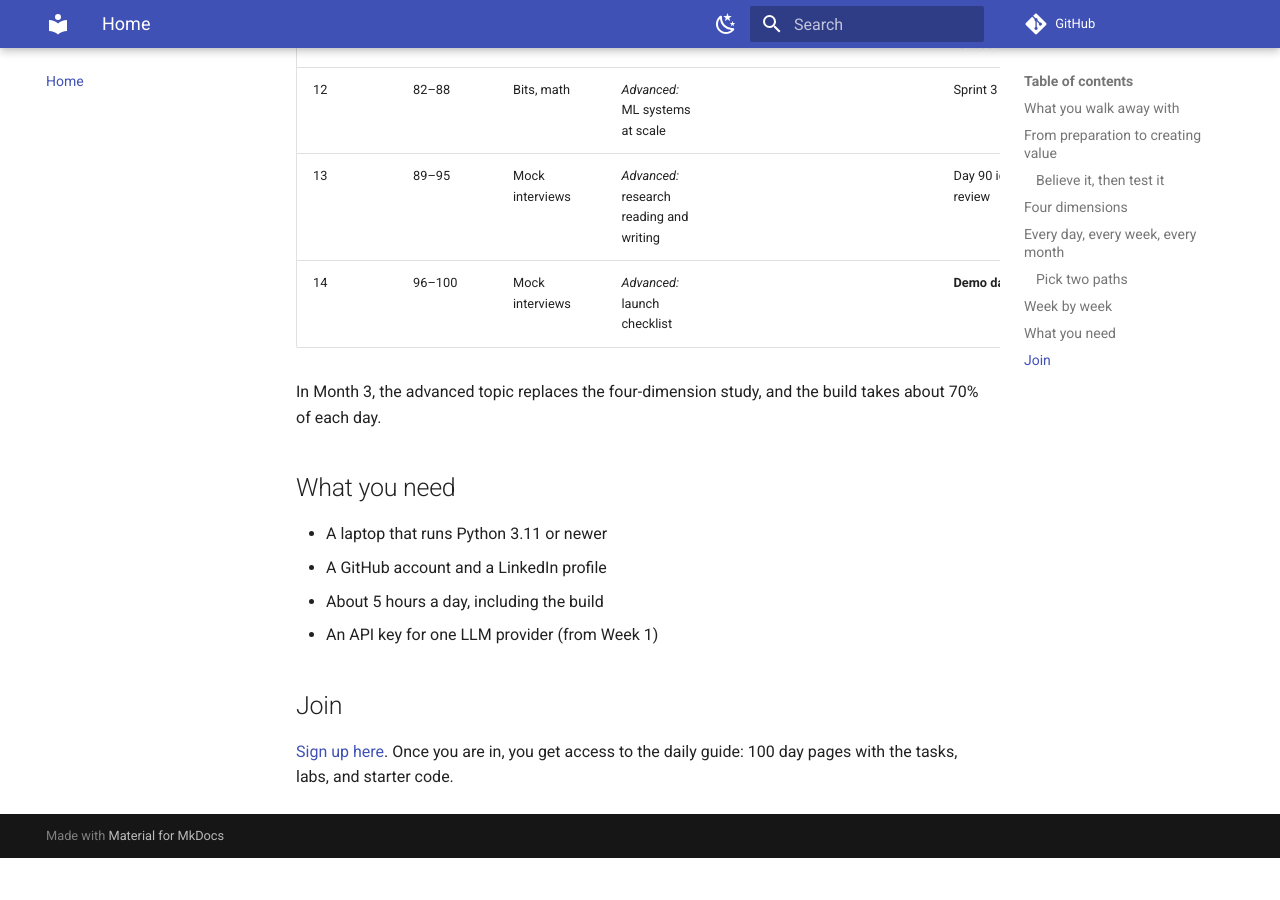
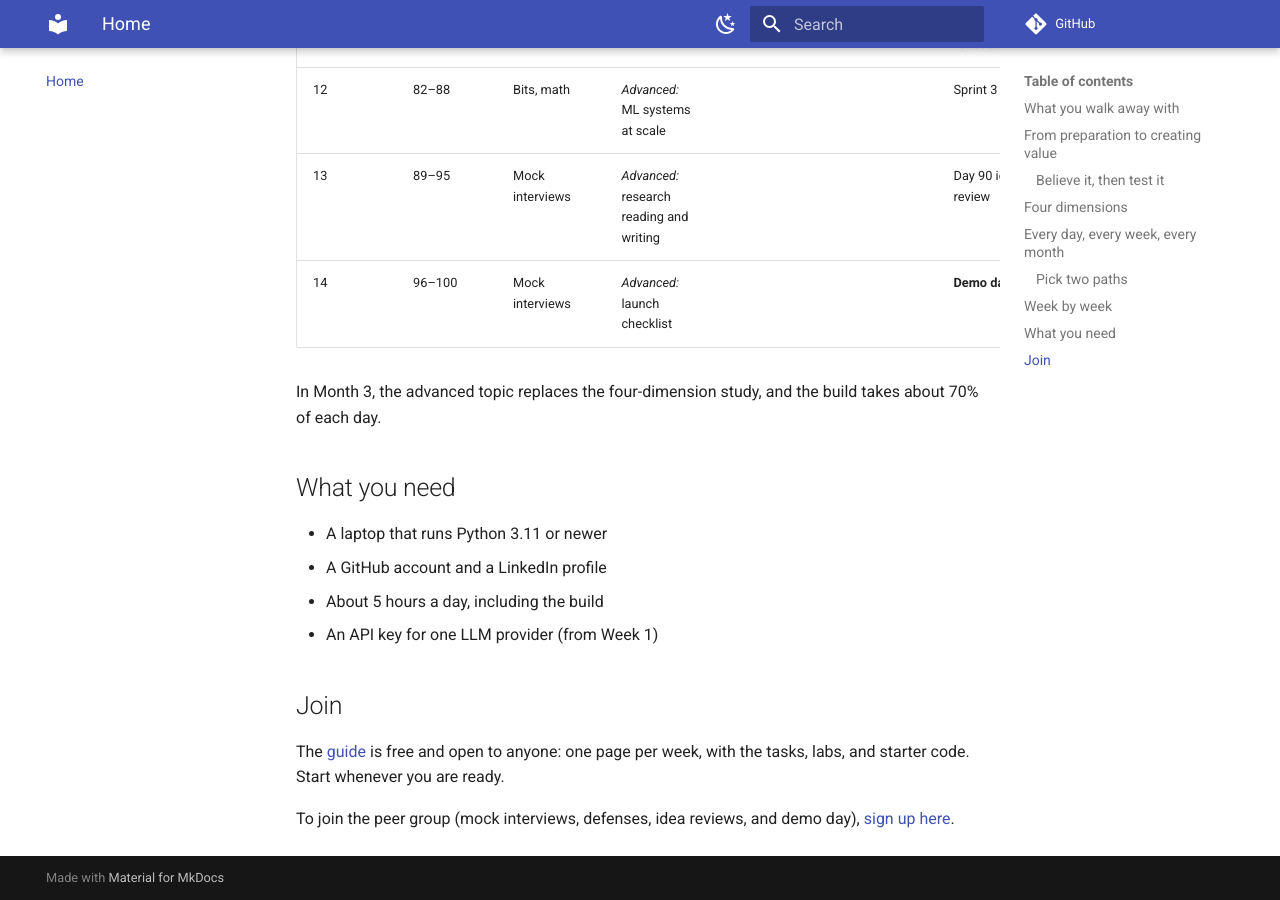
Before and after one commit to dpaul0501/ai-engineer-100, an MkDocs documentation site: the page built from docs/index.md, in a window 1280 px wide and 900 px high, scrolled down 4621 px. Built offline with MkDocs 1.6.1 and Material for MkDocs 9.7.7, drawn with Linux system fonts in a browser that asks for light colours; comment, search, counter and statistics services are not loaded; before the commit the page ends 5479 px from its top, so only the background shows below that.

Commit message:
Link the open guide from the site
The weekly guide and labs are now public; the site points to them and
keeps sign-up for the peer group.

Co-Authored-By: Claude Opus 5.5 <noreply@anthropic.com>

```diff
--- a/docs/index.md
+++ b/docs/index.md
@@ -6,7 +6,7 @@ The goal is not to finish a syllabus. The goal is to become someone who creates
 
 This is a **peer group**, not a class. Participants review each other's work and run mock interviews with each other. Moderators keep the standard, and technology leaders from industry give feedback on your ideas.
 
-[Sign up](https://forms.gle/RSezwZ7xUM5WRHiE8){ .md-button .md-button--primary } [Orientation slides](orientation.html){ .md-button } [What you build](what-you-build.md){ .md-button }
+[Start the guide](https://github.com/dpaul0501/ai-engineer-100-labs){ .md-button .md-button--primary } [Sign up](https://forms.gle/RSezwZ7xUM5WRHiE8){ .md-button } [Orientation slides](orientation.html){ .md-button } [What you build](what-you-build.md){ .md-button }
 
 **Self-paced.** Start whenever you are ready. Day N is a step, not a date. Peers are matched by the stage they have reached, not by start date.
 
@@ -114,4 +114,6 @@ In Month 3, the advanced topic replaces the four-dimension study, and the build
 
 ## Join
 
-[Sign up here](https://forms.gle/RSezwZ7xUM5WRHiE8). Once you are in, you get access to the daily guide: 100 day pages with the tasks, labs, and starter code.
+The [guide](https://github.com/dpaul0501/ai-engineer-100-labs) is free and open to anyone: one page per week, with the tasks, labs, and starter code. Start whenever you are ready.
+
+To join the peer group (mock interviews, defenses, idea reviews, and demo day), [sign up here](https://forms.gle/RSezwZ7xUM5WRHiE8).
--- a/docs/orientation.html
+++ b/docs/orientation.html
@@ -352,7 +352,7 @@ Code: github.com/you/ai-engineer-100</div>
     <li>A public GitHub repo for your work, with a README stating your goal</li>
     <li>An API key for one LLM provider</li>
     <li>Your Day 0 LinkedIn post: why you are doing this, and what you want to build by Day 100</li>
-    <li><a href="https://forms.gle/RSezwZ7xUM5WRHiE8">Sign up</a> to get the daily guide, then read <a href="how-it-works/">how each week works</a> and <a href="paths/">choose your paths</a></li>
+    <li>Open the <a href="https://github.com/dpaul0501/ai-engineer-100-labs">guide</a> and <a href="https://forms.gle/RSezwZ7xUM5WRHiE8">sign up</a> for the peer group, then read <a href="how-it-works/">how each week works</a> and <a href="paths/">choose your paths</a></li>
   </ul>
 </section>
 
--- a/mkdocs.yml
+++ b/mkdocs.yml
@@ -10,6 +10,7 @@ nav:
   - Choose your paths: paths.md
   - What you build: what-you-build.md
   - Resources: resources.md
+  - Guide: https://github.com/dpaul0501/ai-engineer-100-labs
   - Sign up: https://forms.gle/RSezwZ7xUM5WRHiE8
 
 theme:
```
Also changed, not shown: README.md (+1 -1 lines), docs/how-it-works.md (+1 -1 lines).
